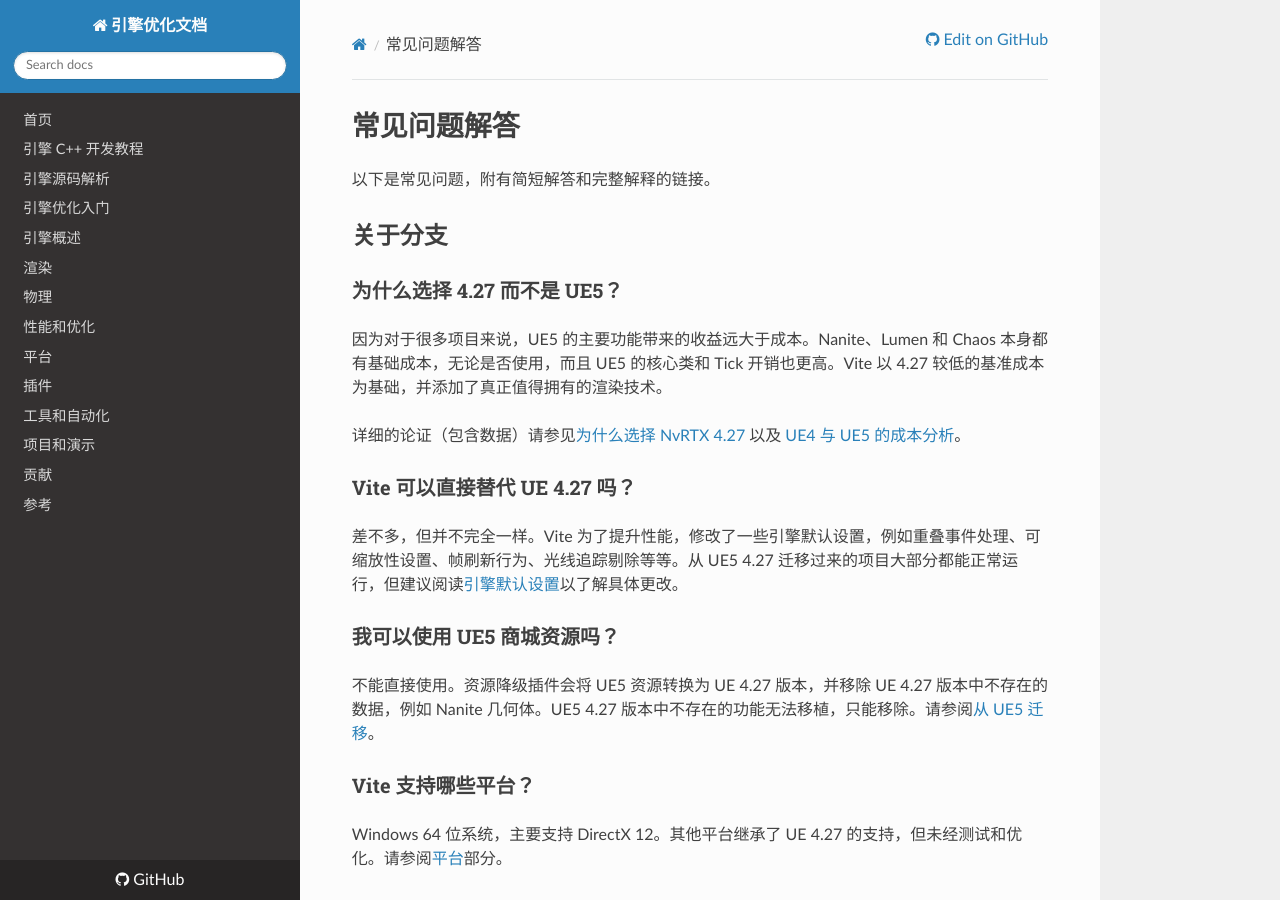
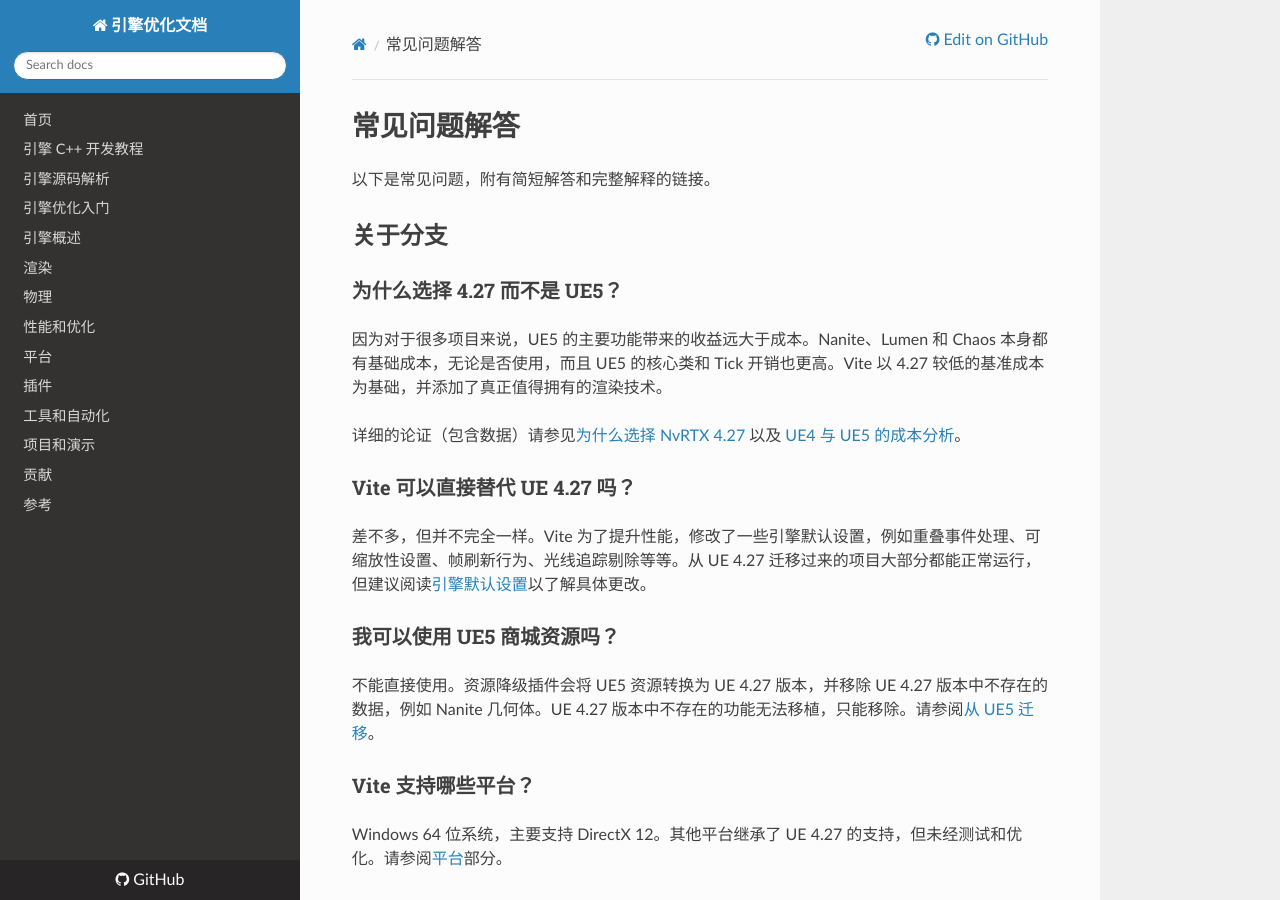
Before and after one commit to OpenHUTB/cpp, an MkDocs documentation site: the page built from docs/optimization/Reference/FAQ.md, in a window 1280 px wide and 900 px high. Built offline with MkDocs 1.6.1, drawn with Linux system fonts in a browser that asks for light colours; nearby versions of some CDN libraries; a script that is not in the unit is left out.

Commit message:
docs(reference): 补正 FAQ 里剩余的两处「UE5 4.27」
4.27 属 UE4 世代，改为「UE 4.27」，与同页其余表述一致。

```diff
--- a/docs/optimization/Reference/FAQ.md
+++ b/docs/optimization/Reference/FAQ.md
@@ -13,12 +13,12 @@
 
 ### Vite 可以直接替代 UE 4.27 吗？
 
-差不多，但并不完全一样。Vite 为了提升性能，修改了一些引擎默认设置，例如重叠事件处理、可缩放性设置、帧刷新行为、光线追踪剔除等等。从 UE5 4.27 迁移过来的项目大部分都能正常运行，但建议阅读[引擎默认设置](../Performance/Engine-Defaults.md)以了解具体更改。
+差不多，但并不完全一样。Vite 为了提升性能，修改了一些引擎默认设置，例如重叠事件处理、可缩放性设置、帧刷新行为、光线追踪剔除等等。从 UE 4.27 迁移过来的项目大部分都能正常运行，但建议阅读[引擎默认设置](../Performance/Engine-Defaults.md)以了解具体更改。
 
 
 ### 我可以使用 UE5 商城资源吗？
 
-不能直接使用。资源降级插件会将 UE5 资源转换为 UE 4.27 版本，并移除 UE 4.27 版本中不存在的数据，例如 Nanite 几何体。UE5 4.27 版本中不存在的功能无法移植，只能移除。请参阅[从 UE5 迁移](../GettingStarted/Migrating-From-UE5.md)。
+不能直接使用。资源降级插件会将 UE5 资源转换为 UE 4.27 版本，并移除 UE 4.27 版本中不存在的数据，例如 Nanite 几何体。UE 4.27 版本中不存在的功能无法移植，只能移除。请参阅[从 UE5 迁移](../GettingStarted/Migrating-From-UE5.md)。
 
 
 ### Vite 支持哪些平台？
```
